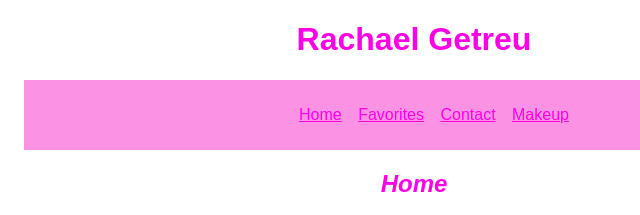
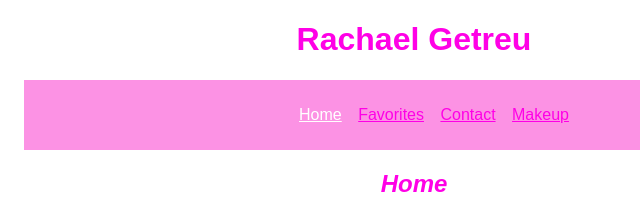
Before and after one commit to RachaelGetreu/lis351Rachael, a plain HTML site: page index.html in a window 1280 px wide. Shown: the top 215 px of the page, 226-866 px from the left. Drawn offline with Linux system fonts and the light colour scheme.

Commit message:
Update index.html

```diff
--- a/index.html
+++ b/index.html
@@ -11,7 +11,7 @@
 	<h1>Rachael Getreu</h1>
 		<nav>
 			<ul>
-				<li> <a href="index.html">Home</a></li>
+				<li> <a href="index.html" style="color:white;">Home</a></li>
 				<li> <a href="favorites.html">Favorites</a></li>
 				<li> <a href="contact.html">Contact</a></li>
 				<li> <a href="makeup.html">Makeup</a></li>
```
